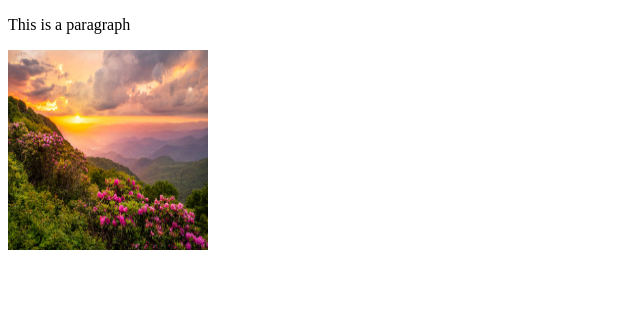
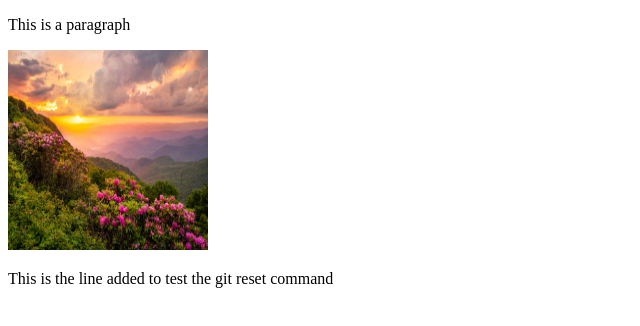
Before and after one commit to practicep6666/GIT-PRACTICE, a plain HTML site: page index.html in a window 1280 px wide. Shown: the whole page, without its empty margins (0-640 px from the left). Drawn offline with Linux system fonts and the light colour scheme.

Commit message:
This is the second commit

```diff
--- a/index.html
+++ b/index.html
@@ -8,5 +8,6 @@
 <body>
     <p>This is a paragraph</p>
     <img src="scenary.jpg" alt="beautiful scenary with sunrise and flowers" width="200px" height="200px">
+    <p>This is the line added to test the git reset command</p>
 </body>
 </html>
```
